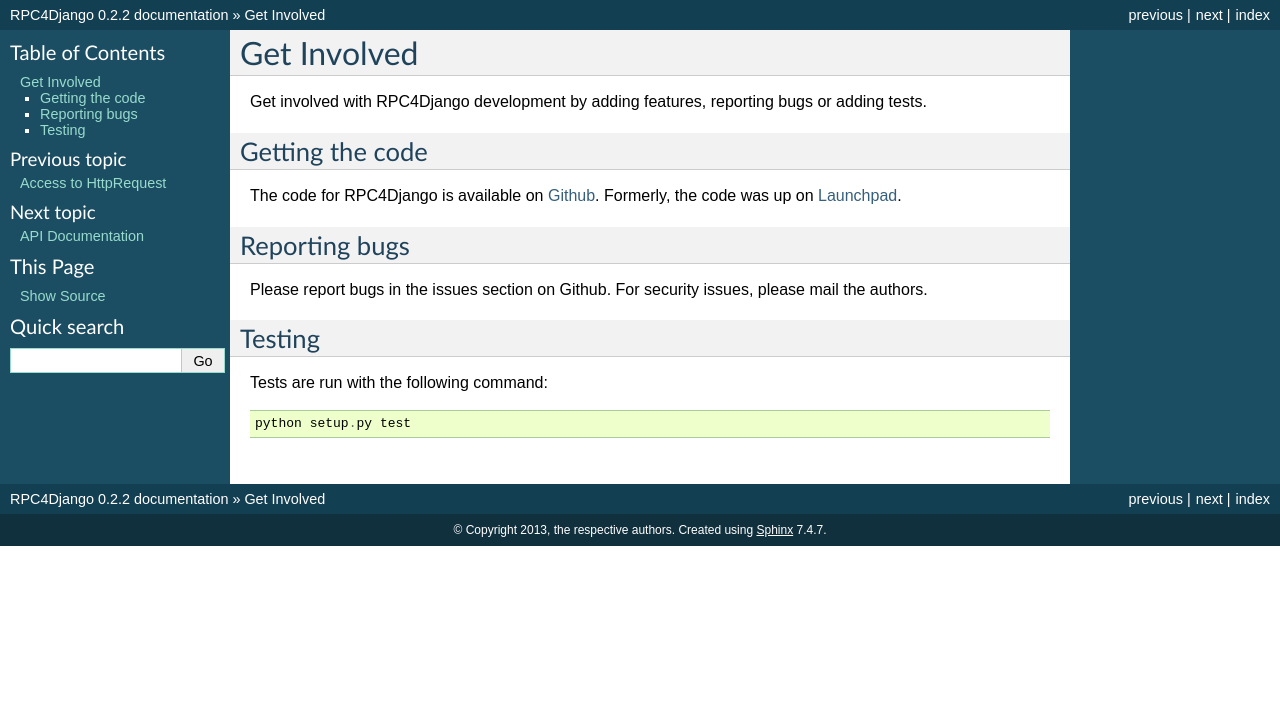
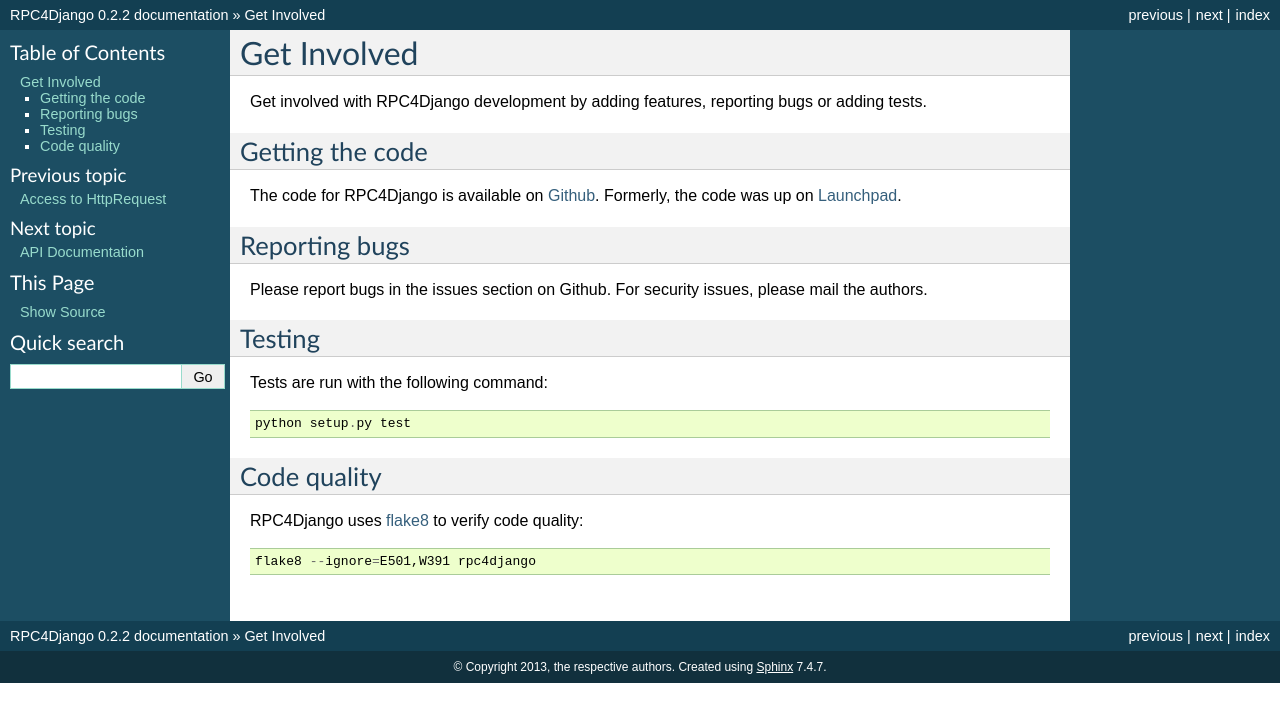
Before and after one commit to rpc4django/rpc4django, a Sphinx documentation site: the page built from docs/get-involved.txt, in a window 1280 px wide. Shown: the top 722 px of the page. Built offline with Sphinx 7.4.7, drawn with Linux system fonts in a browser that asks for light colours.

Commit message:
Code quality notes

```diff
--- a/docs/get-involved.txt
+++ b/docs/get-involved.txt
@@ -27,3 +27,14 @@
 ::
 
     python setup.py test
+
+Code quality
+------------
+
+RPC4Django uses flake8_ to verify code quality:
+
+::
+
+    flake8 --ignore=E501,W391 rpc4django
+
+.. _flake8: https://bitbucket.org/tarek/flake8
```
